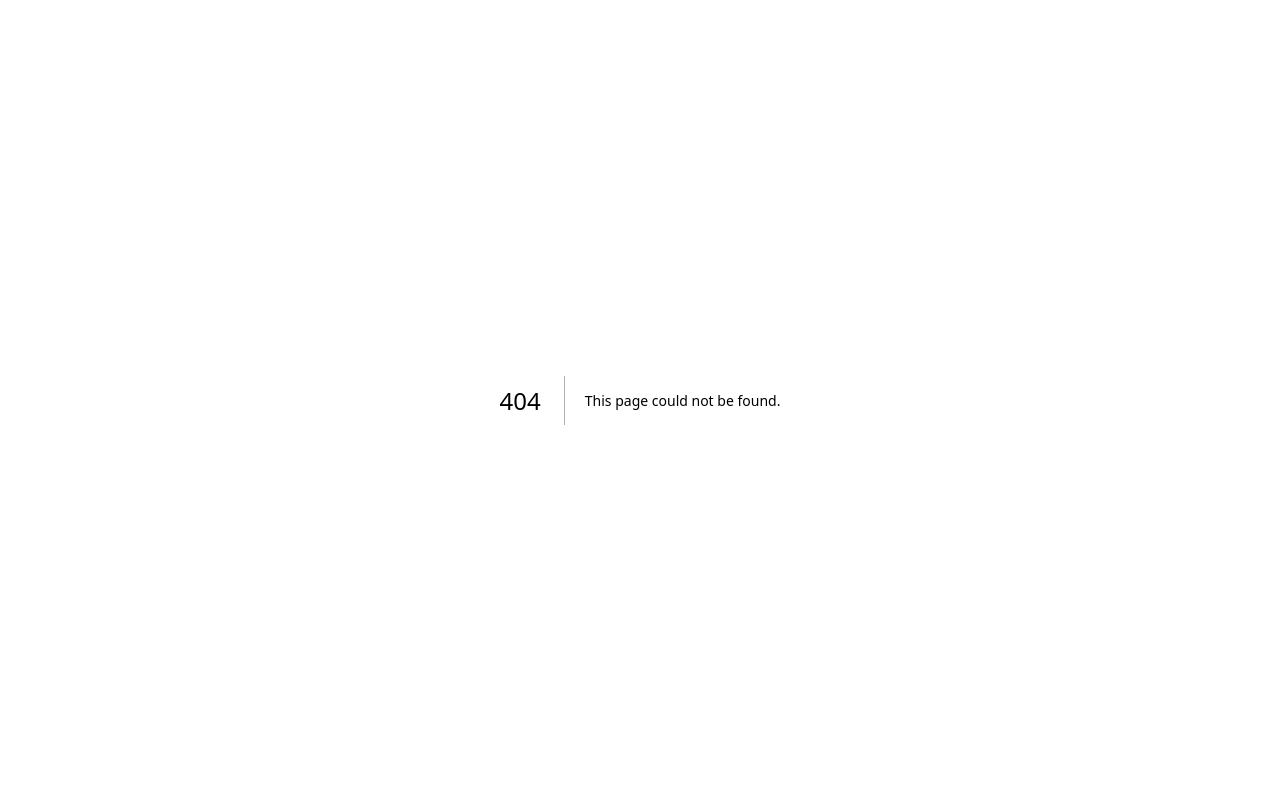
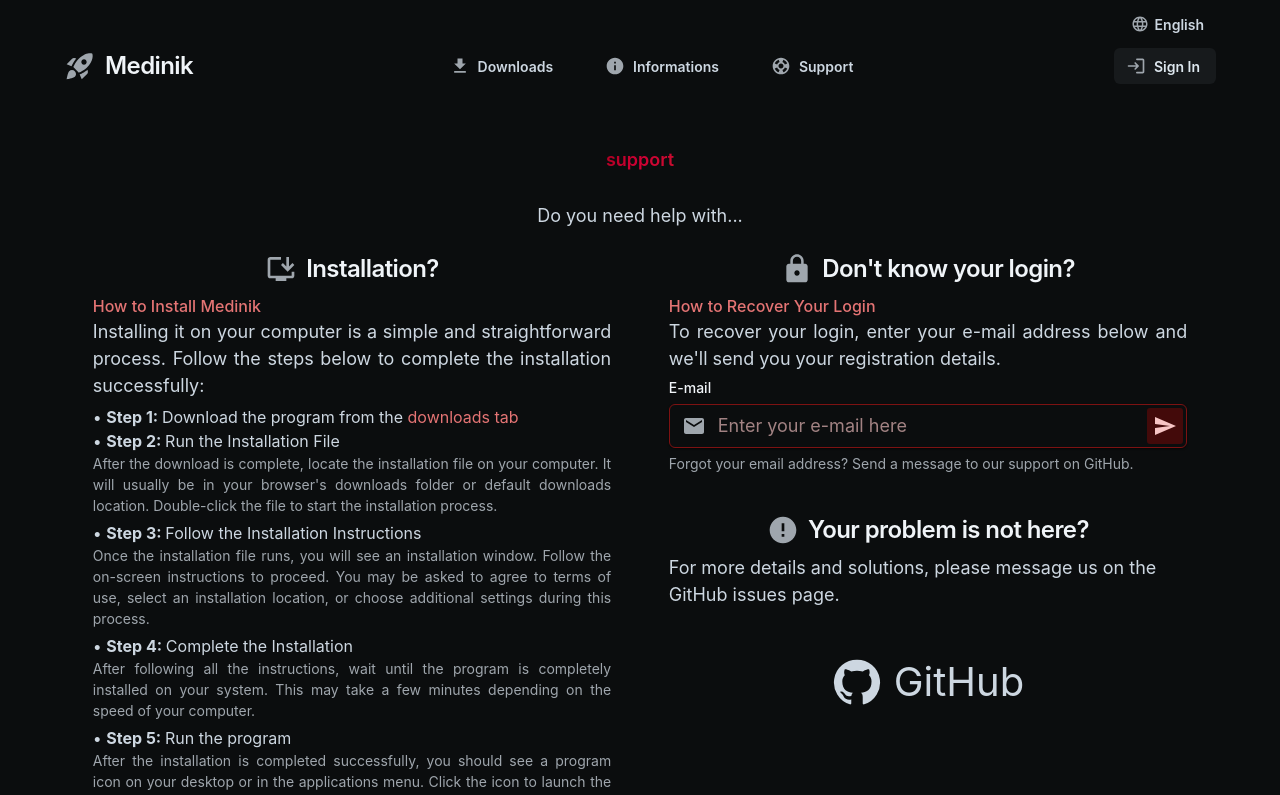
Before and after one commit to rapon1kt/medinik, a Next.js app: page /support in a window 1280 px wide. Before the commit this address had no page. Shown: the top 795 px of the page. Built offline with nearby package versions, Linux system fonts and the light colour scheme.

Commit message:
feat: add support page

```diff
--- /dev/null
+++ b/src/app/support/page.tsx
@@ -0,0 +1,242 @@
+"use client";
+import { Footer, Navbar } from "@/components";
+import {
+	BugReportOutlined,
+	BusAlert,
+	Email,
+	Error,
+	GitHub,
+	InstallDesktop,
+	Lock,
+	QuestionMark,
+	Send,
+} from "@mui/icons-material";
+import {
+	Box,
+	Container,
+	CssVarsProvider,
+	FormControl,
+	FormHelperText,
+	FormLabel,
+	IconButton,
+	Input,
+	Link,
+	Stack,
+	Typography,
+} from "@mui/joy";
+import { useMediaQuery } from "@mui/material";
+import React from "react";
+
+export default function Support() {
+	const media = useMediaQuery("(max-width: 1120px)");
+
+	return (
+		<CssVarsProvider defaultMode="dark">
+			<Box
+				sx={{
+					display: "flex",
+					flexDirection: "column",
+					background: (theme: any) => theme.palette.background.surface,
+					minHeight: "100vh",
+				}}
+			>
+				<Navbar />
+				<Container
+					maxWidth="lg"
+					sx={{
+						display: "flex",
+						flexDirection: "column",
+						alignItems: "center",
+						justifyContent: "space-between",
+						padding: !media ? "4rem" : "4rem 0 2rem 0",
+					}}
+				>
+					<Stack sx={{ textAlign: "center", height: "20%", gap: 3 }}>
+						<Typography
+							level="title-lg"
+							gutterBottom
+							className="logo"
+							sx={{
+								background:
+									"linear-gradient(120deg, #710000, #cf0034, #bf2626)",
+								"-webkit-background-clip": "text",
+								"-webkit-text-fill-color": "transparent",
+							}}
+						>
+							support
+						</Typography>
+						<Typography level="body-lg" sx={{ marginBottom: 3 }}>
+							Do you need help with...
+						</Typography>
+					</Stack>
+					<Stack
+						sx={{
+							display: "flex",
+							flexDirection: {
+								xs: "column",
+								md: "row",
+							},
+							gap: {
+								xs: 5,
+								md: 0,
+							},
+							width: "100%",
+						}}
+					>
+						<Box
+							sx={{
+								display: "flex",
+								flexDirection: "column",
+								width: { xs: "100%", md: "50%" },
+								alignItems: "center",
+								minHeight: "50vh",
+							}}
+						>
+							<Typography
+								gutterBottom
+								startDecorator={<InstallDesktop />}
+								level="h3"
+							>
+								Installation?
+							</Typography>
+							<Box sx={{ width: "90%" }}>
+								<Typography color="danger" level="title-md">
+									How to Install Medinik
+								</Typography>
+								<Typography
+									gutterBottom
+									level="body-lg"
+									sx={{ textAlign: "justify" }}
+								>
+									Installing it on your computer is a simple and straightforward
+									process. Follow the steps below to complete the installation
+									successfully:
+								</Typography>
+								<Typography level="body-md">
+									• <strong>Step 1: </strong>Download the program from the{" "}
+									<Link color="danger" href="/download">
+										downloads tab
+									</Link>
+								</Typography>
+								<Typography level="body-md">
+									• <strong>Step 2: </strong>Run the Installation File
+								</Typography>
+								<Typography
+									gutterBottom
+									level="body-sm"
+									sx={{ textAlign: "justify" }}
+								>
+									After the download is complete, locate the installation file
+									on your computer. It will usually be in your browser's
+									downloads folder or default downloads location. Double-click
+									the file to start the installation process.
+								</Typography>
+								<Typography level="body-md">
+									• <strong>Step 3: </strong> Follow the Installation
+									Instructions
+								</Typography>
+								<Typography
+									gutterBottom
+									level="body-sm"
+									sx={{ textAlign: "justify" }}
+								>
+									Once the installation file runs, you will see an installation
+									window. Follow the on-screen instructions to proceed. You may
+									be asked to agree to terms of use, select an installation
+									location, or choose additional settings during this process.
+								</Typography>
+								<Typography level="body-md">
+									• <strong>Step 4: </strong>Complete the Installation
+								</Typography>
+								<Typography
+									gutterBottom
+									level="body-sm"
+									sx={{ textAlign: "justify" }}
+								>
+									After following all the instructions, wait until the program
+									is completely installed on your system. This may take a few
+									minutes depending on the speed of your computer.
+								</Typography>
+								<Typography level="body-md">
+									• <strong>Step 5: </strong>Run the program
+								</Typography>
+								<Typography
+									gutterBottom
+									level="body-sm"
+									sx={{ textAlign: "justify" }}
+								>
+									After the installation is completed successfully, you should
+									see a program icon on your desktop or in the applications
+									menu. Click the icon to launch the program for the first time.
+								</Typography>
+							</Box>
+						</Box>
+						<Box
+							sx={{
+								display: "flex",
+								flexDirection: "column",
+								width: { xs: "100%", md: "50%" },
+								alignItems: "center",
+								minHeight: "50vh",
+							}}
+						>
+							<Typography gutterBottom startDecorator={<Lock />} level="h3">
+								Don't know your login?
+							</Typography>
+							<Box sx={{ width: "90%", mb: 5 }}>
+								<Typography color="danger" level="title-md">
+									How to Recover Your Login
+								</Typography>
+								<Typography
+									gutterBottom
+									level="body-lg"
+									sx={{ textAlign: "justify" }}
+								>
+									To recover your login, enter your e-mail address below and
+									we'll send you your registration details.
+								</Typography>
+								<FormControl>
+									<FormLabel>E-mail</FormLabel>
+									<Input
+										size="lg"
+										startDecorator={<Email />}
+										endDecorator={
+											<IconButton type="submit" color="danger" variant="soft">
+												<Send />
+											</IconButton>
+										}
+										color="danger"
+										placeholder="Enter your e-mail here"
+									/>
+									<FormHelperText>
+										Forgot your email address? Send a message to our support on
+										GitHub.
+									</FormHelperText>
+								</FormControl>
+							</Box>
+							<Typography gutterBottom startDecorator={<Error />} level="h3">
+								Your problem is not here?
+							</Typography>
+							<Typography width="90%" level="body-lg">
+								For more details and solutions, please message us on the GitHub
+								issues page.
+							</Typography>
+							<Link
+								mt={5}
+								variant="plain"
+								borderRadius={16}
+								fontSize={40}
+								color="neutral"
+								startDecorator={<GitHub />}
+								href="https://github.com/rapon1kt/medinik/issues"
+							>
+								GitHub
+							</Link>
+						</Box>
+					</Stack>
+				</Container>
+				<Footer />
+			</Box>
+		</CssVarsProvider>
+	);
+}
```
